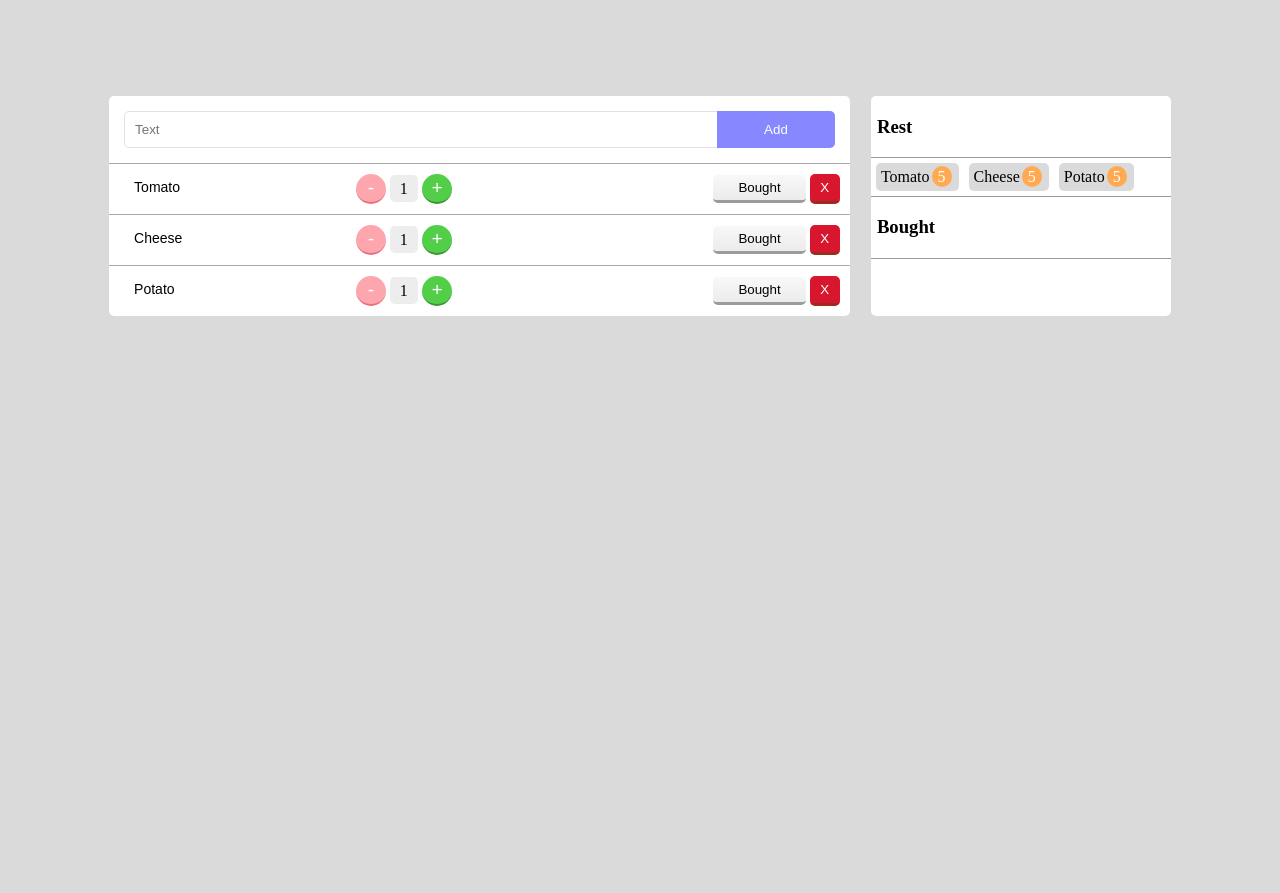
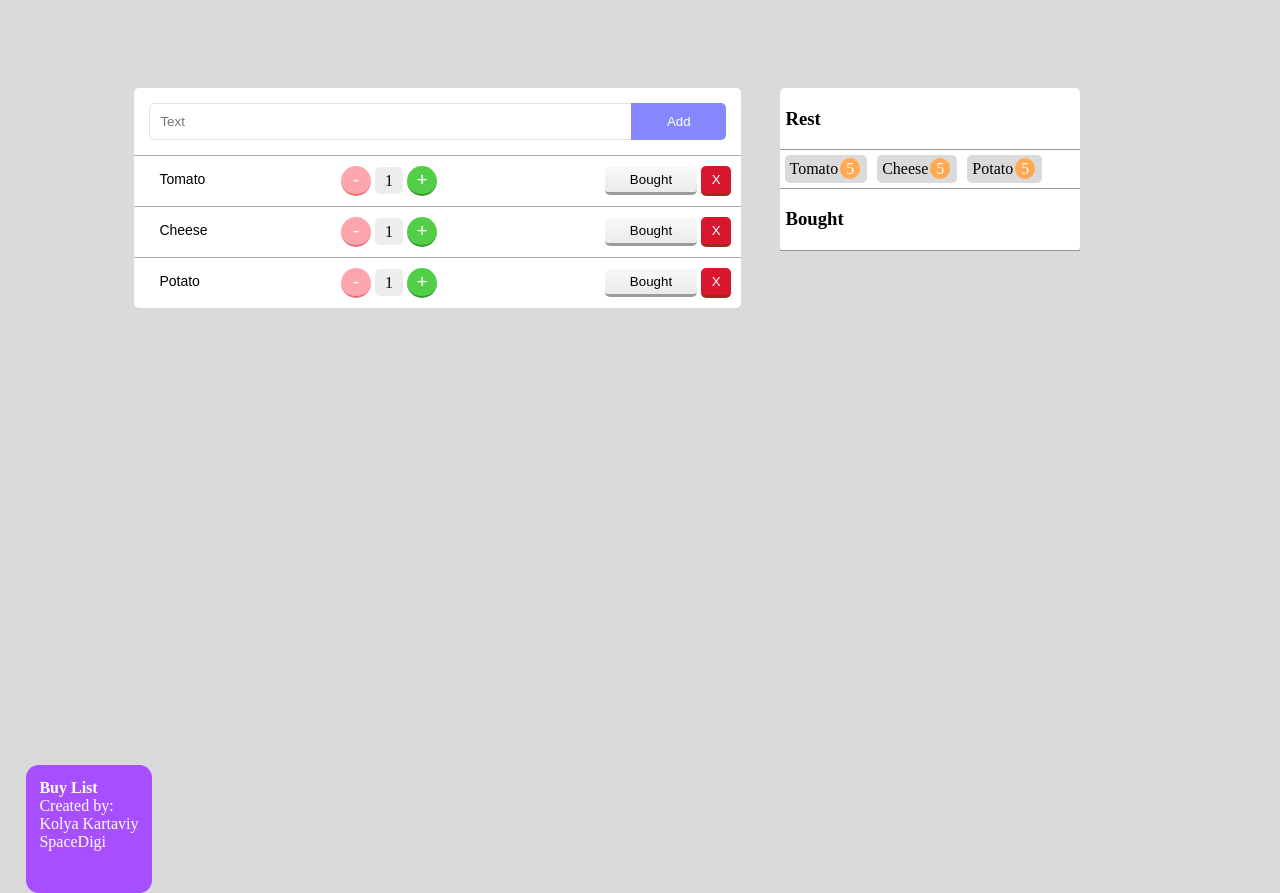
Before and after one commit to SpaceDigi/Fork, a plain HTML site: page index.html in a window 1280 px wide. Before the commit the page ends 800 px from the top, so only its background shows below. Drawn offline with Linux system fonts and the light colour scheme.

Commit message:
homework_2_Done

```diff
--- a/index.html
+++ b/index.html
@@ -69,6 +69,12 @@
 
         </div>
     </div>
+    <div class="sticker">
+        <div><b>Buy List</b></div>
+        <div>Created by:</div>
+        <div>Kolya Kartaviy</div>
+        <div>SpaceDigi</div>
+    </div>
 </div>
 </body>
 </html>
--- a/styles.css
+++ b/styles.css
@@ -3,23 +3,77 @@ html {
     background-color: #dadada;
 }
 
-.main {
-    display: flex;
-    width: 100%;
-}
+
 
 .container {
-    min-width: 700px;
-    width: 100%;
-    margin: 7% 8%;
-    display: flex;
+    min-width: 600px;
+    width: auto;
+    margin: 7% 10%;
+
 }
-
+.buy-list {
+    min-width: 300px;
+    display: inline-block;
+    border-radius: 5px;
+    width: 20%;
+    background-color: #fff;
+}
 .buys {
-    width: 70%;
+    width: 60%;
+    display: inline-block;
     border-radius: 5px;
     background-color: #fff;
 }
+
+@media screen and(max-width: 500px) {
+    .buy-list{
+        position: absolute;
+        top: 5%;
+        width: 100%;
+    }
+    .buys{
+        position: absolute;
+        width: 100%;
+    }
+}
+@media screen and (min-width: 700px) {
+    .buy-list{
+        position: absolute;
+        margin-left: 3%;
+    }
+}
+
+.sticker{
+    padding: 1%;
+    border-radius: 10%;
+    background: #a74fff;
+    border: 1px solid #a74fff;
+    position: absolute;
+    color:#fff;
+    bottom: -93px;
+    left: 2%;
+    height: 100px;
+    transition: 300ms;
+}
+.sticker:hover{
+
+    bottom: -40px;
+    background: #3f44ff;
+}
+
+@media print {
+    .sticker{
+        background: #fff;
+        color: #000;
+    }
+    .sticker>div>b{
+        display: none;
+    }
+
+}
+
+
+
 
 .input {
     padding: 15px;
@@ -145,13 +199,7 @@ html {
     background: linear-gradient(transparent, rgba(0, 0, 0, .05)) #acacac;
 }
 
-.buy-list {
-    min-width: 300px;
-    border-radius: 5px;
-    width: 28%;
-    margin-left: 2%;
-    background-color: #fff;
-}
+
 
 .buy-product {
     padding: 5px;
```
